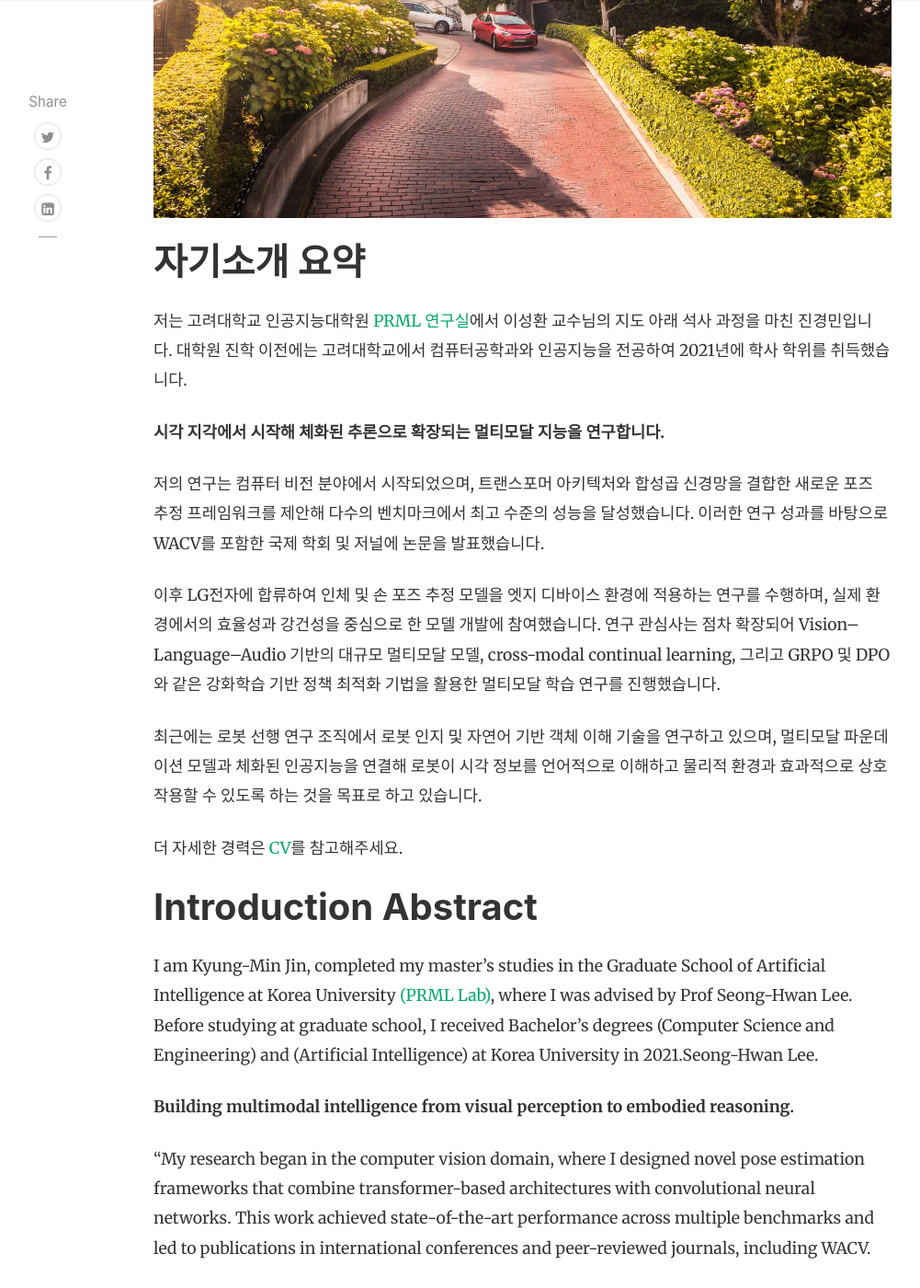
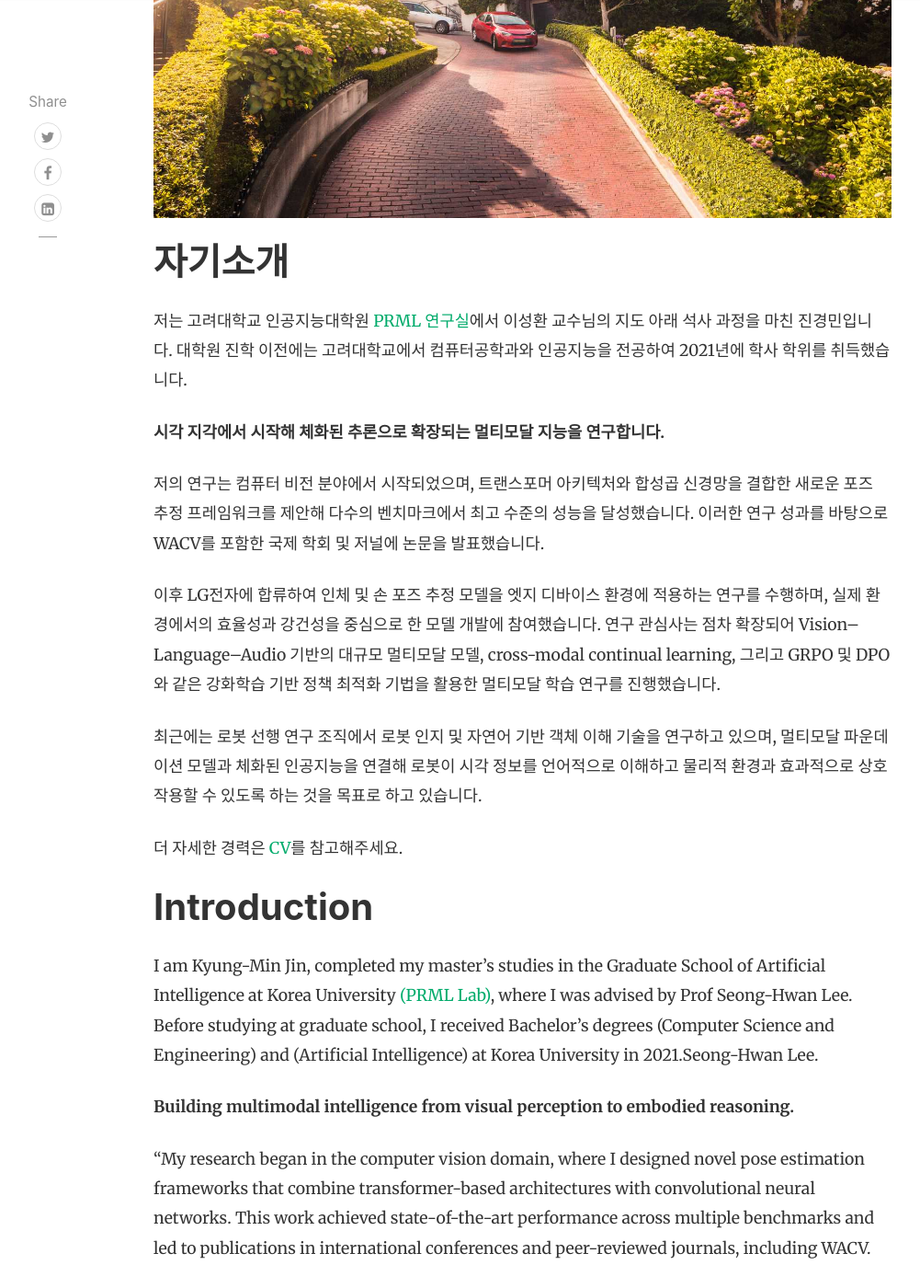
Before and after one commit to KyungMinJin/KyungMinJin.github.io, a Jekyll site: the page built from _posts/2022-05-13-about-me.md, in a window 1280 px wide and 1400 px high, scrolled down 723 px. Shown: the whole window at 92% size, without its empty margins (118-1119 px from the left). Built offline with Jekyll 4.4.1, drawn with Linux system fonts in a browser that asks for light colours; nearby versions of some CDN libraries; comment, search, counter and statistics services are not loaded.

Commit message:
revise title

```diff
--- a/_posts/2022-05-13-about-me.md
+++ b/_posts/2022-05-13-about-me.md
@@ -11,7 +11,7 @@ hidden: true
 rating: 4.9
 ---
 
-# 자기소개 요약
+# 자기소개
 
 저는 고려대학교 인공지능대학원 <a target="_blank" href="http://pr.korea.ac.kr/">PRML 연구실</a>에서 이성환 교수님의 지도 아래 석사 과정을 마친 진경민입니다. 대학원 진학 이전에는 고려대학교에서 컴퓨터공학과와 인공지능을 전공하여 2021년에 학사 학위를 취득했습니다.
 
@@ -25,7 +25,7 @@ rating: 4.9
 
 더 자세한 경력은 <a target="_blank" href="https://kyungminjin.github.io/CV.pdf">CV</a>를 참고해주세요.
 
-# Introduction Abstract
+# Introduction
 
 I am Kyung-Min Jin, completed my master’s studies in the Graduate School of Artificial Intelligence at Korea University <a target="_blank" href="http://pr.korea.ac.kr/">(PRML Lab)</a>, where I was advised by Prof Seong-Hwan Lee. Before studying at graduate school, I received Bachelor's degrees (Computer Science and Engineering) and (Artificial Intelligence) at Korea University in 2021.Seong-Hwan Lee.
 
```
Also changed, not shown: _pages/about.md (+1 -1 lines).
